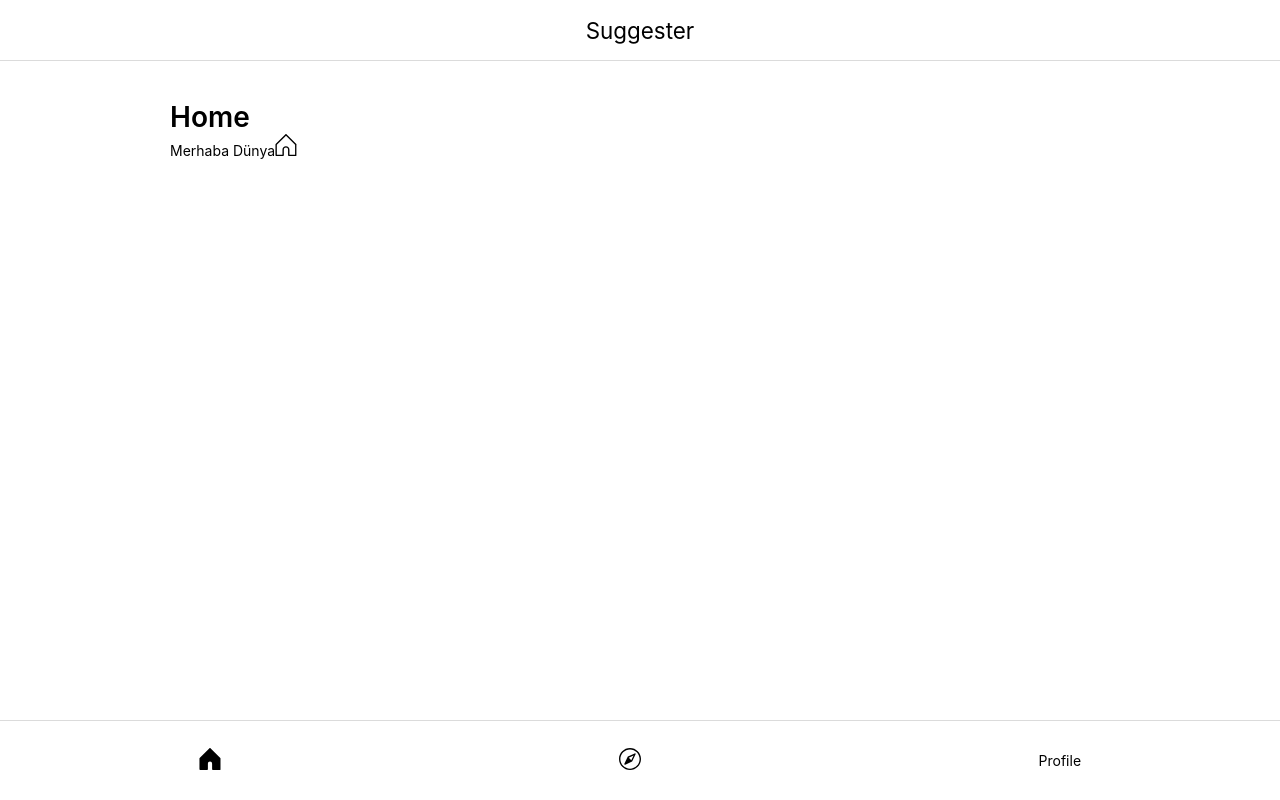
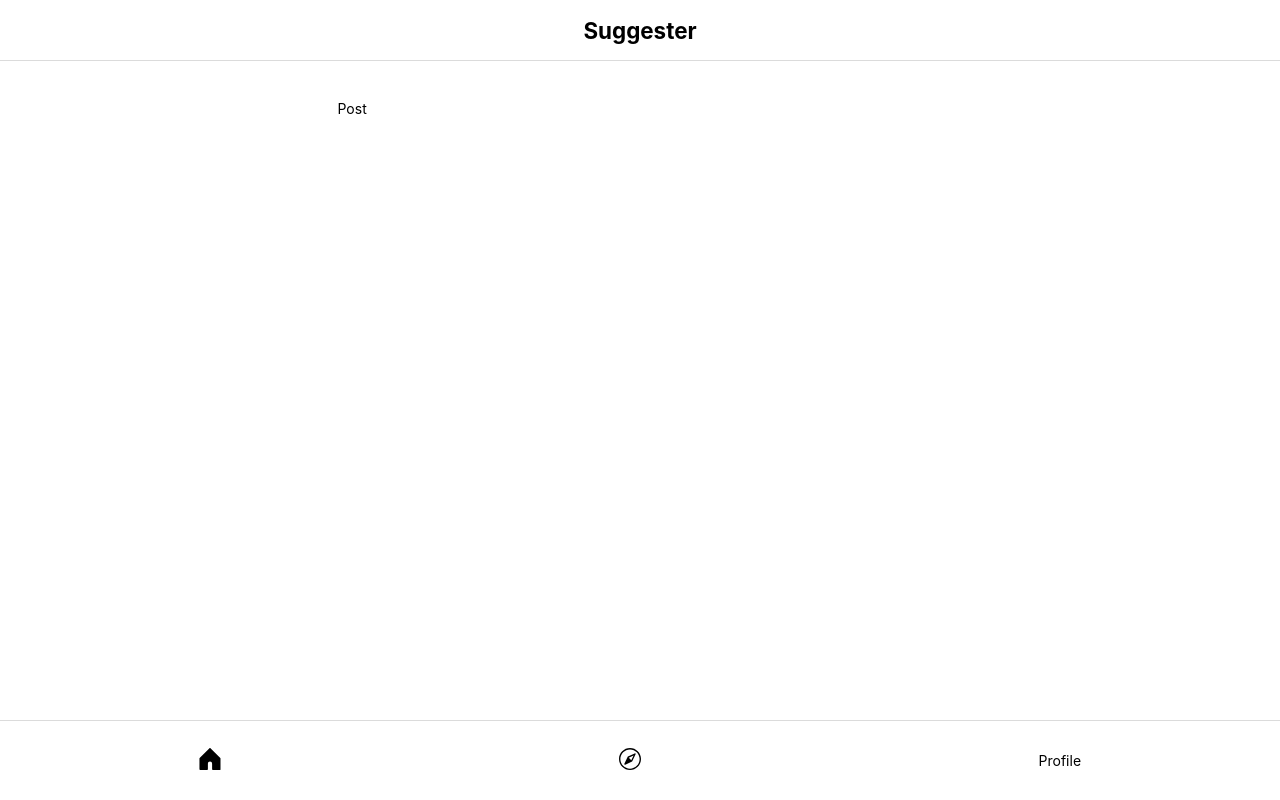
Before and after one commit to turanyunus/sugges-vue, a Vue app in the folder suggester-vue/: page / in a window 1280 px wide. Built offline with nearby package versions, Linux system fonts and the light colour scheme.

Commit message:
home sayfası dizaynı tasarlandı.

```diff
--- a/suggester-vue/src/components/Header.vue
+++ b/suggester-vue/src/components/Header.vue
@@ -56,7 +56,6 @@ export default {
 }
 .header-inner {
   height: var(--header-height);
-  text-align: center;
   display: flex;
   align-items: center;
   justify-content: center;
@@ -68,8 +67,8 @@ export default {
 }
 .logo {
   font-size: 1.6rem;
+  font-weight: bold;
 }
-
 .search {
   display: none;
   @media (--t) {
@@ -80,13 +79,12 @@ export default {
       height: 28px;
       border: 1px solid rgb(var(--b6a));
       background-color: rgb(var(--b3f));
-      border-radius: 3px;
+      border-radius: 4px;
       padding-left: 20px;
       padding-right: 20px;
     }
   }
 }
-
 .navigation {
   z-index: 90;
   position: fixed;
@@ -99,11 +97,10 @@ export default {
   display: flex;
   align-items: center;
   justify-content: space-around;
-
   @media (--t) {
     height: auto;
+    border: 0;
     position: static;
-    border: 0;
     justify-content: flex-end;
     a {
       margin-left: 20px;
--- a/suggester-vue/src/views/home/index.vue
+++ b/suggester-vue/src/views/home/index.vue
@@ -1,26 +1,42 @@
-<template>
-  <div class="home">
-    <h1>Home</h1>
-    <CustomText>Merhaba Dünya</CustomText>
-    <IconHome />
-  </div>
-</template>
-
 <script>
-import CustomText from "@/components/CustomText";
-import IconHome from '../../assets/icons/home.svg'
+import CustomText from '@/components/CustomText'
 
 export default {
   name: 'Home',
   components: {
-    CustomText,
-    IconHome
+    CustomText
   }
 }
 </script>
 
+<template>
+  <div class="home">
+    <div class="timeline">
+      <CustomText>Post</CustomText>
+    </div>
+    <div class="sidebar">
+      <CustomText>SideBar</CustomText>
+    </div>
+  </div>
+</template>
+
 <style scoped>
-.a1{
-  color: rgb(var(--b6a));
+.home {
+  max-width: 605px;
+  margin-left: auto;
+  margin-right: auto;
+
+  @media (--t) {
+    max-width: none;
+    display: grid;
+    grid-template-columns: 1fr 295px;
+    grid-gap: 30px;
+  }
+}
+.sidebar {
+  display: none;
+  @media (--t) {
+    display: block;
+  }
 }
 </style>
```
